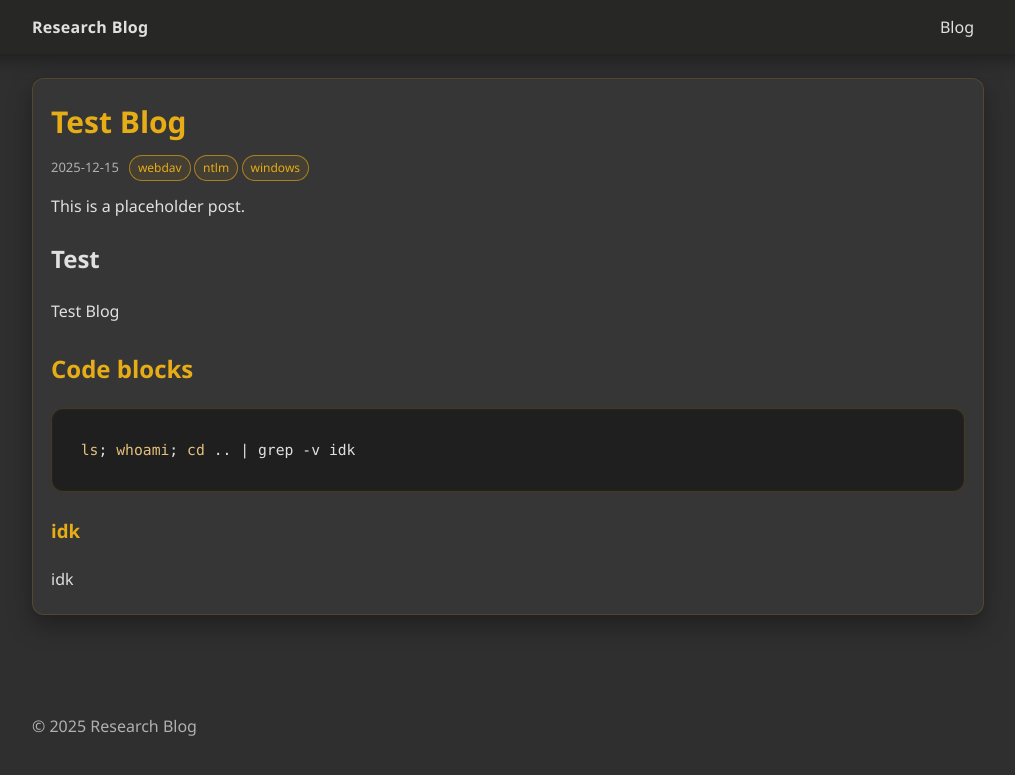
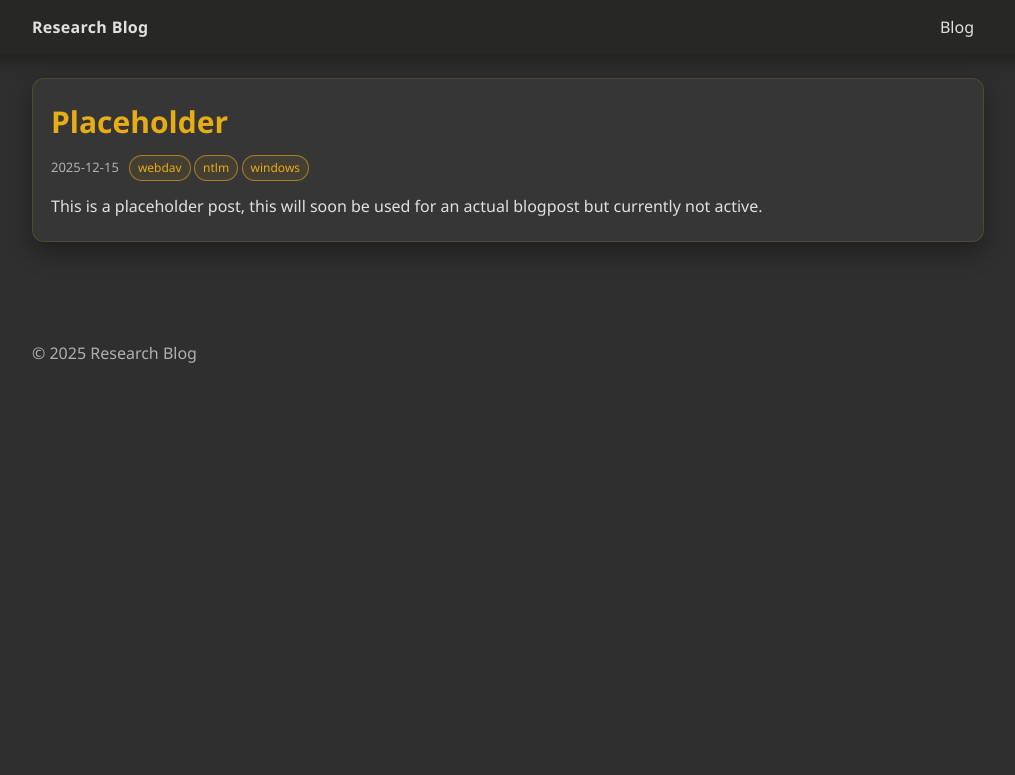
Before and after one commit to E1A/Blog, a Jekyll site: the page built from _blog/why-webdav-is-awesome.md, in a window 1280 px wide. Shown: the top 775 px of the page, without its empty margins (132-1147 px from the left). Built offline with Jekyll 4.4.1, drawn with Linux system fonts in a browser that asks for light colours.

Commit message:
Placeholder post

````diff
--- a/_blog/why-webdav-is-awesome.md
+++ b/_blog/why-webdav-is-awesome.md
@@ -1,20 +1,8 @@
 ---
-title: Test Blog
+title: Placeholder
 date: 2025-12-15
-description: Test Blog
+description: Placeholder
 tags: [webdav, ntlm, windows]
 ---
 
-This is a placeholder post.
-
-# Test
-Test Blog
-
-## Code blocks
-
-```bash
-ls; whoami; cd .. | grep -v idk
-```
-
-### idk
-idk
+This is a placeholder post, this will soon be used for an actual blogpost but currently not active.
````
